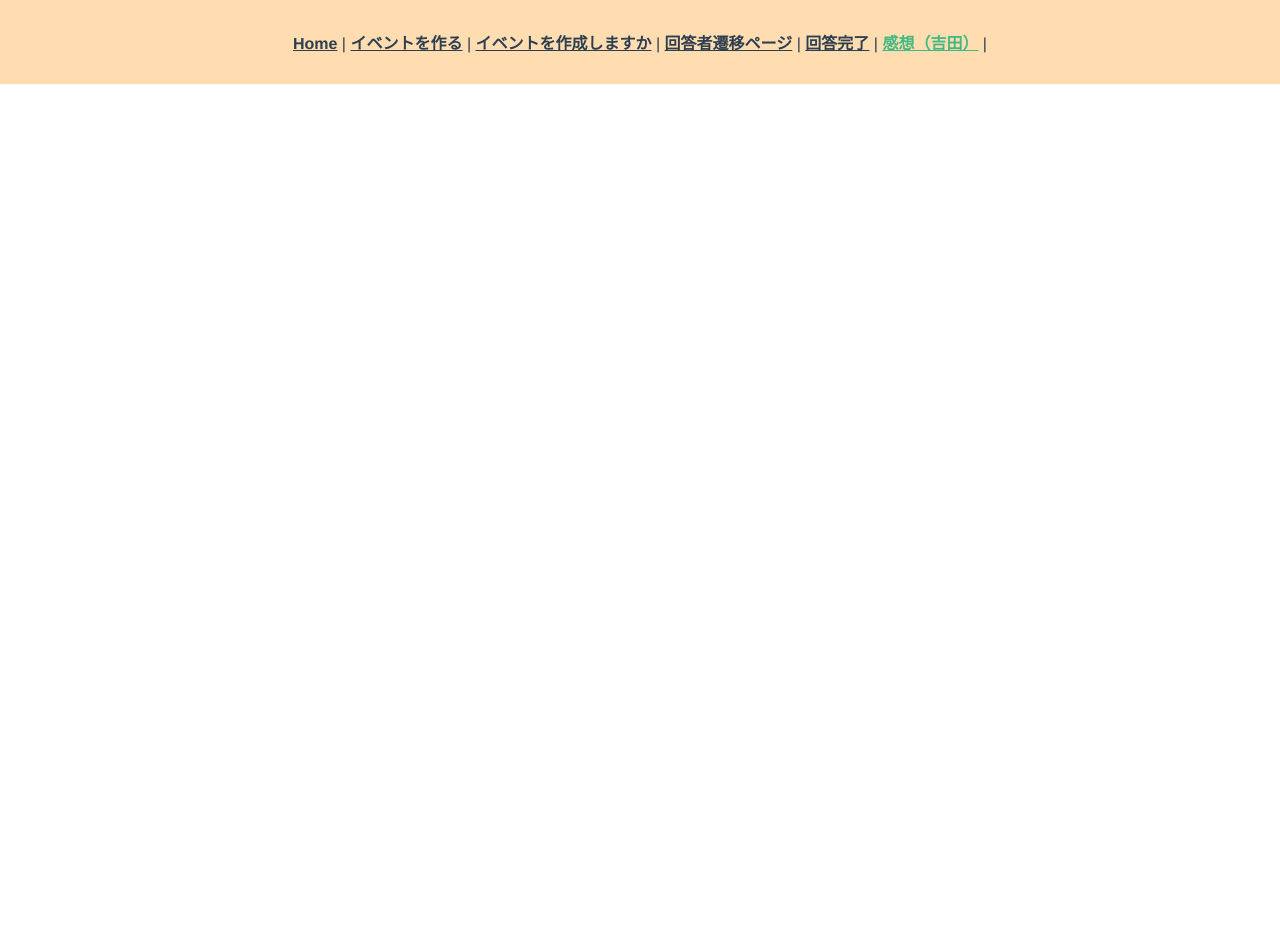
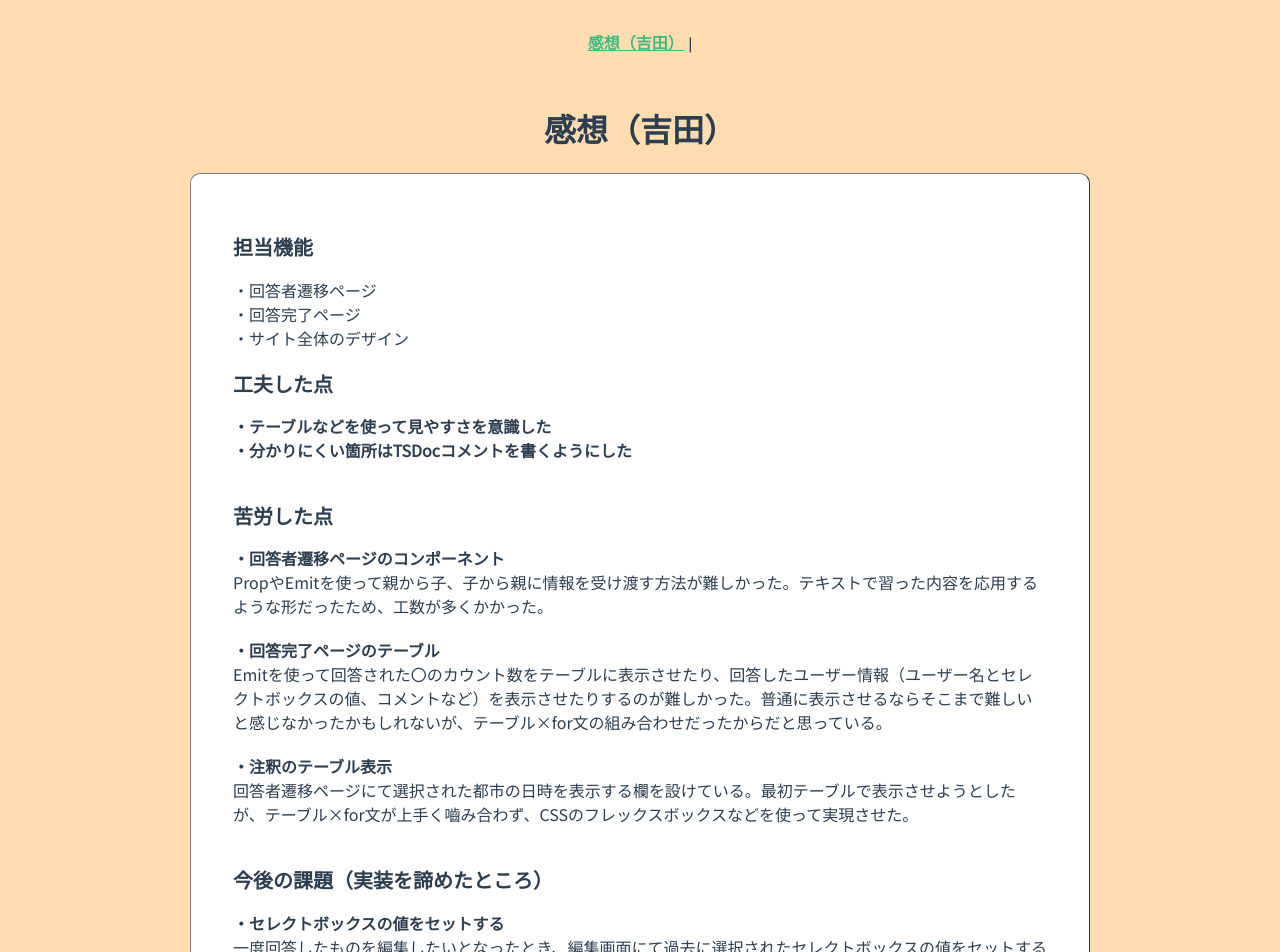
Before and after one commit to kanacoyn/arrangeapp, a Vue app: page /riko in a window 1280 px wide. Shown: the top 952 px of the page. Before the commit the page ends 800 px from the top, so only its background shows below. Built offline with nearby package versions, Linux system fonts and the light colour scheme.

Commit message:
所感記入

```diff
--- a/src/App.vue
+++ b/src/App.vue
@@ -1,11 +1,11 @@
 <template>
   <div id="app">
     <div id="nav">
-      <router-link to="/">Home</router-link> |
+      <!-- <router-link to="/">Home</router-link> |
       <router-link to="/event">イベントを作る</router-link> |
       <router-link to="/eventConfirm">イベントを作成しますか</router-link> |
       <router-link to="/answerQuestions">回答者遷移ページ</router-link> |
-      <router-link to="/answerFinished">回答完了</router-link> |
+      <router-link to="/answerFinished">回答完了</router-link> | -->
       <router-link to="/riko">感想（吉田）</router-link> |
     </div>
     <router-view />
--- a/src/views/Riko.vue
+++ b/src/views/Riko.vue
@@ -1,17 +1,123 @@
 <template>
-  <div>
-
+  <div class="block">
+    <h1>感想（吉田）</h1>
+    <table border="1" align="center">
+      <tr>
+        <div>
+          <h2>担当機能</h2>
+          <div>
+            <div>・回答者遷移ページ</div>
+            <div>・回答完了ページ</div>
+            <div>・サイト全体のデザイン</div>
+          </div>
+        </div>
+      </tr>
+      <tr>
+        <h2>工夫した点</h2>
+        <div class="item">
+          <div class="title">・テーブルなどを使って見やすさを意識した</div>
+          <div class="title">・分かりにくい箇所はTSDocコメントを書くようにした</div>
+        </div>
+      </tr>
+      <tr>
+        <h2>苦労した点</h2>
+        <div class="item">
+          <div class="title">・回答者遷移ページのコンポーネント</div>
+          <div>
+            PropやEmitを使って親から子、子から親に情報を受け渡す方法が難しかった。テキストで習った内容を応用するような形だったため、工数が多くかかった。
+          </div>
+        </div>
+        <div class="item">
+          <div class="title">・回答完了ページのテーブル</div>
+          <div>
+            Emitを使って回答された〇のカウント数をテーブルに表示させたり、回答したユーザー情報（ユーザー名とセレクトボックスの値、コメントなど）を表示させたりするのが難しかった。普通に表示させるならそこまで難しいと感じなかったかもしれないが、テーブル×for文の組み合わせだったからだと思っている。
+          </div>
+        </div>
+        <div class="item">
+          <div class="title">・注釈のテーブル表示</div>
+          <div>
+            回答者遷移ページにて選択された都市の日時を表示する欄を設けている。最初テーブルで表示させようとしたが、テーブル×for文が上手く嚙み合わず、CSSのフレックスボックスなどを使って実現させた。
+          </div>
+        </div>
+      </tr>
+      <tr>
+        <h2>今後の課題（実装を諦めたところ）</h2>
+        <div class="item">
+          <div class="title">・セレクトボックスの値をセットする</div>
+          <div>
+            一度回答したものを編集したいとなったとき、編集画面にて過去に選択されたセレクトボックスの値をセットする方法がわからなかった。
+          </div>
+        </div>
+        <div class="item">
+          <div class="title">・セレクトボックス変更時のバグ</div>
+          <div>
+            回答者遷移ページの画面内（登録するを押す前）で、セレクトボックスの値を何度か変更すると、回答完了ページのテーブルにてカウント数にバグが生じてしまう。
+            解決方法はわからなかった。
+          </div>
+        </div>
+        <div class="item">
+          <div class="title">・クラスの構成</div>
+          <div>
+            今回のチーム開発で一番の課題と言ってもいいかもしれない。基本機能の実装時点では問題なかったが、実装していくにつれて、この書き方だと上手くいかないことがあり、何度かクラスを大幅に変更した。それが原因で実装を諦めてしまった機能もあったため、次回の開発ではクラスの構成をチームで考えて議論する時間を多く取るべきだと思った。
+          </div>
+        </div>
+        <div class="item">
+          <div class="title">・おすすめを表示するメッセージ</div>
+          <div>
+            日本の日時は適切でも、時差の関係で海外の日時が適切では無い時にアラートを出したり、「おすすめは第〇候補です」というメッセージを出したりのを実装したかった。
+            これもクラスの構成と関係してくるのだが、日時をstring型で設定したために思うように行かず、実現することが難しかった。
+          </div>
+        </div>
+      </tr>
+      <tr>
+        <h2>所感</h2>
+        <div class="item">
+          <div class="title">・日程調整アプリは想像”異常”に難しい</div>
+          <div>
+            研修のテキスト内容が全て詰め込まれたような印象だった。研修の復習にもなったし、それを応用する考え方もかなり身についたのではないかと思っている。ただ、研修のECサイト以上に上手くいかなかったところが多く、実装を諦めてしまった機能もいくつかある。納期まで約3週間を設けたが、自分たちの中ではかなり余裕を持って設定したつもりだった。基本機能までは割とスムーズだったが、追加機能で幾度どなく壁にぶつかり、納期ギリギリでのゴールとなった。
+          </div>
+        </div>
+        <div class="item">
+          <div class="title">・Vue3でリプレイスを目指す</div>
+          <div>
+            Vue2での実装は一旦おいて、今後はVue3で作り直すことを考えている。実装を諦めた機能を、Vue3で実現できるといいなと思う。
+          </div>
+        </div>
+      </tr>
+    </table>
   </div>
 </template>
 
 <script lang="ts">
 import { Component, Vue } from "vue-property-decorator";
 @Component
-export default class XXXComponent extends Vue {
-
-}
+export default class XXXComponent extends Vue {}
 </script>
 
 <style scoped>
+.block {
+  width: 100%;
+  height: auto;
+  font-family: "Yu Gothic", "Noto Sans JP", sans-serif;
+}
 
+h2 {
+  font-size: 20px;
+}
+
+table {
+  width: 900px;
+  padding: 40px;
+  border-radius: 10px;
+  background-color: white;
+  text-align: left;
+}
+
+.title {
+  font-weight: bold;
+}
+
+.item {
+  margin-bottom: 20px;
+}
 </style>
```
